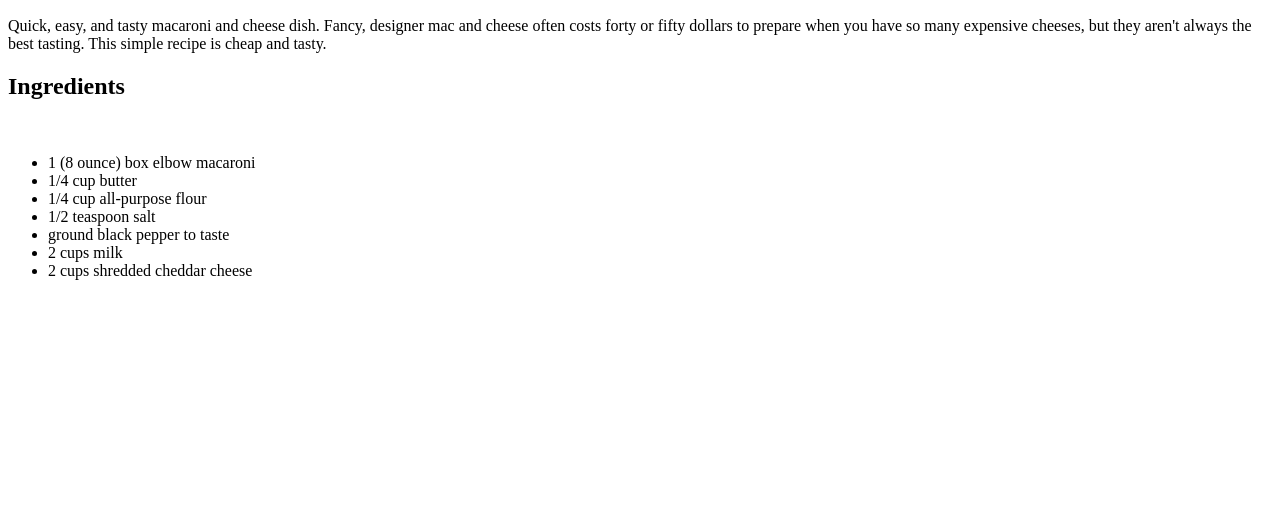
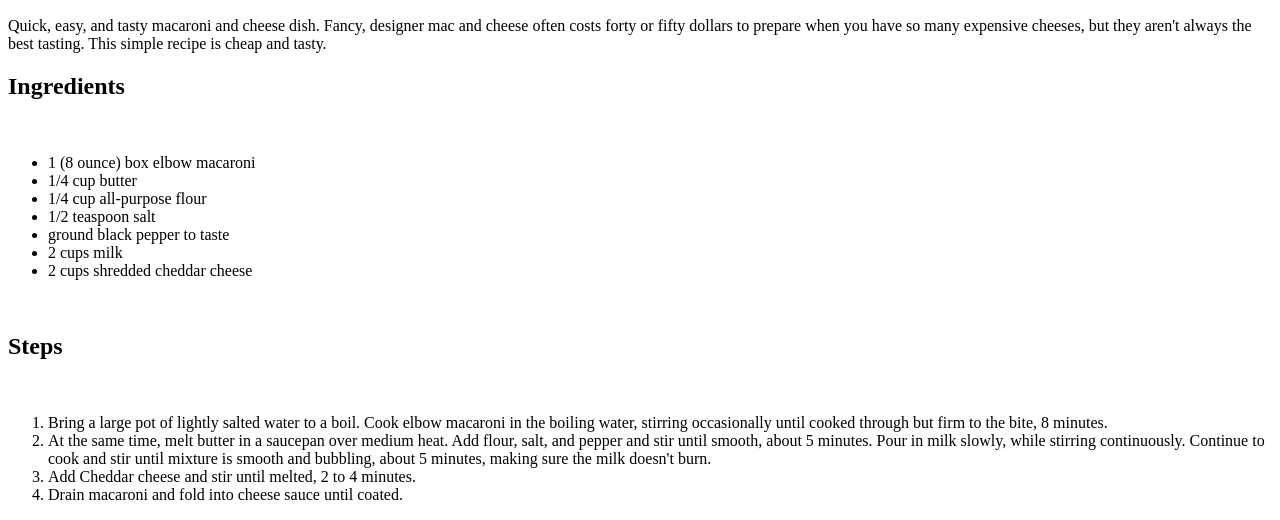
Before and after one commit to EnFuegoV3/odin-recipes, a plain HTML site: page recipes/mac-and-cheese.html in a window 1280 px wide. Shown: the part 444-964 px from the top of the page. Before the commit the page ends 800 px from the top, so only its background shows below. Drawn offline with Linux system fonts and the light colour scheme.

Commit message:
added steps for recipe

```diff
--- a/recipes/mac-and-cheese.html
+++ b/recipes/mac-and-cheese.html
@@ -13,7 +13,6 @@
         <p>Quick, easy, and tasty macaroni and cheese dish. Fancy, designer mac and cheese often costs forty or fifty dollars to prepare when you have so many expensive cheeses, but they aren't always the best tasting. This simple recipe is cheap and tasty.</p>
         <h2>Ingredients</h2>
         <br>
-        <p>
           <ul>
             <li>1 (8 ounce) box elbow macaroni</li>
             <li>1/4 cup butter</li>
@@ -23,10 +22,15 @@
             <li>2 cups milk</li>
             <li>2 cups shredded cheddar cheese</li>
           </ul>
-        </p>
         <br>
-
-
+        <h2>Steps</h2>
+        <br>
+          <ol>
+            <li>Bring a large pot of lightly salted water to a boil. Cook elbow macaroni in the boiling water, stirring occasionally until cooked through but firm to the bite, 8 minutes.</li>
+            <li>At the same time, melt butter in a saucepan over medium heat. Add flour, salt, and pepper and stir until smooth, about 5 minutes. Pour in milk slowly, while stirring continuously. Continue to cook and stir until mixture is smooth and bubbling, about 5 minutes, making sure the milk doesn't burn.</li>
+            <li>Add Cheddar cheese and stir until melted, 2 to 4 minutes.</li>
+            <li>Drain macaroni and fold into cheese sauce until coated.</li>
+          </ol>
     </body>
 
 </html>
```
